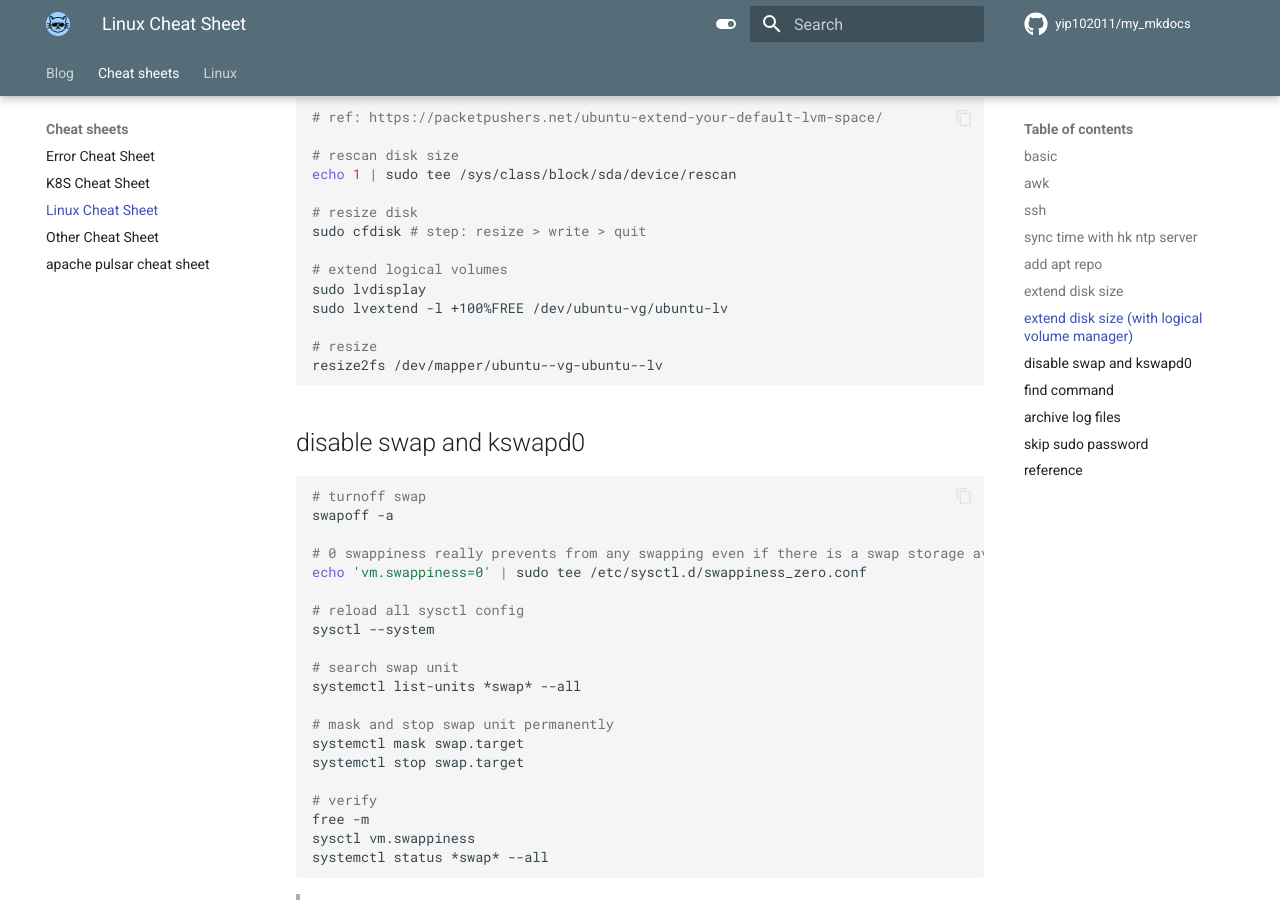
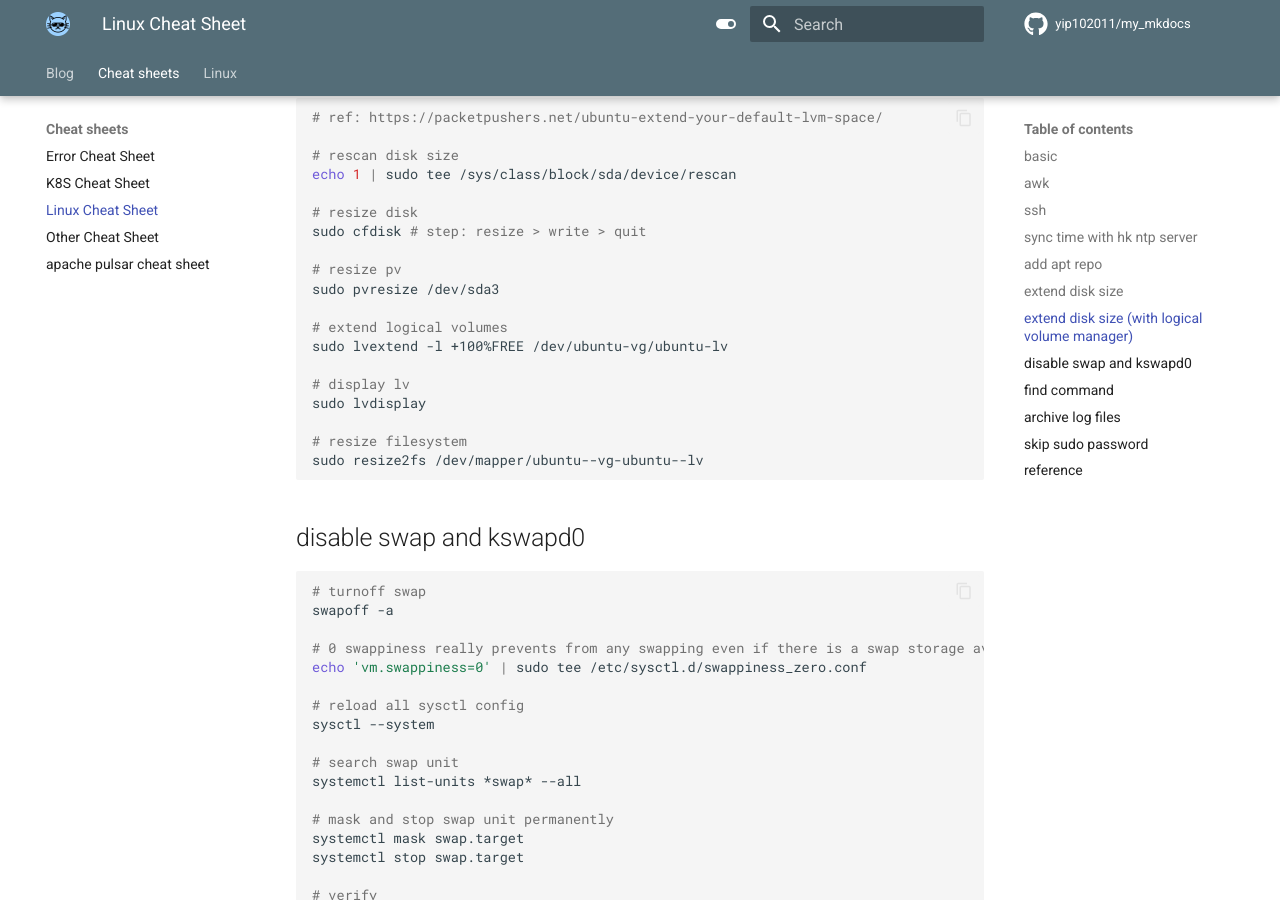
Before and after one commit to yip102011/my_mkdocs, an MkDocs documentation site: the page built from docs/cheat_sheets/linux_cheat_sheet.md, in a window 1280 px wide and 900 px high, scrolled down 3482 px. Built offline with MkDocs 1.6.1 and Material for MkDocs 9.7.7, drawn with Linux system fonts in a browser that asks for light colours; comment, search, counter and statistics services are not loaded.

Commit message:
Update linux_cheat_sheet.md

````diff
--- a/docs/cheat_sheets/linux_cheat_sheet.md
+++ b/docs/cheat_sheets/linux_cheat_sheet.md
@@ -138,12 +138,17 @@ echo 1 | sudo tee /sys/class/block/sda/device/rescan
 # resize disk
 sudo cfdisk # step: resize > write > quit
 
+# resize pv
+sudo pvresize /dev/sda3
+
 # extend logical volumes
-sudo lvdisplay
 sudo lvextend -l +100%FREE /dev/ubuntu-vg/ubuntu-lv
 
-# resize
-resize2fs /dev/mapper/ubuntu--vg-ubuntu--lv
+# display lv
+sudo lvdisplay
+
+# resize filesystem
+sudo resize2fs /dev/mapper/ubuntu--vg-ubuntu--lv
 ```
 
 ## disable swap and kswapd0
````
